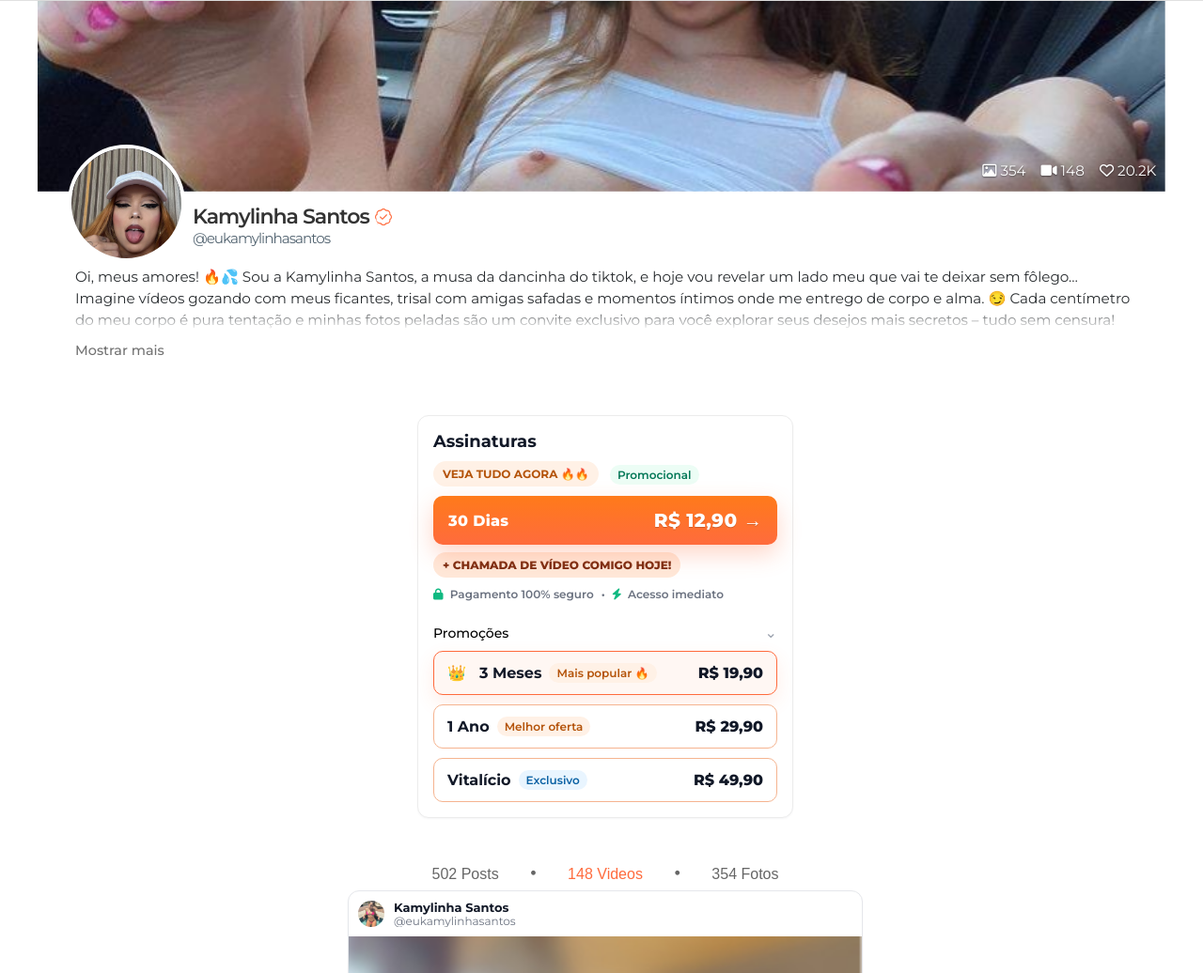
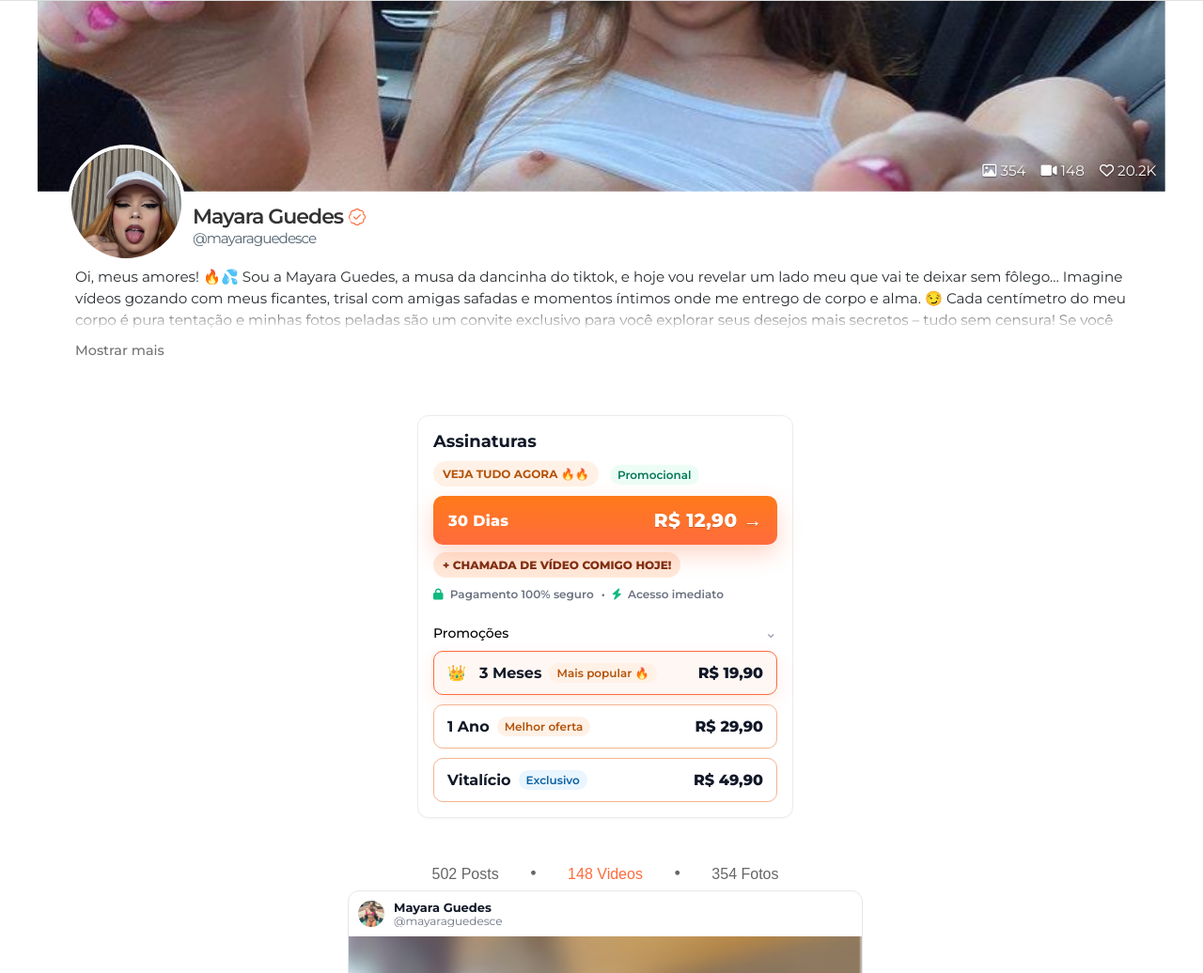
Before and after one commit to porcoburro17/privacymayara, a plain HTML site: page index.html in a window 1280 px wide. Shown: the part 116-1152 px from the top of the page at 94% size. Drawn offline with Linux system fonts and the light colour scheme; grey boxes are pictures that could not be loaded.

Commit message:
Update index.html

```diff
--- a/index.html
+++ b/index.html
@@ -2,7 +2,7 @@
 <html lang="pt-BR">
 
 <head>
-  <title>Privacy | Kamylinha</title>
+  <title>Privacy | Mayara Guedes</title>
   <meta http-equiv="content-type" content="text/html;charset=UTF-8">
   <meta charset="UTF-8">
   <meta name="viewport" content="width=device-width, initial-scale=1.0">
@@ -1278,7 +1278,7 @@
             </div>
             <div class="profile-text">
               <div class="profile-name">
-                Kamylinha Santos
+                Mayara Guedes
                 <span class="verified">
                   <svg xmlns="http://www.w3.org/2000/svg" viewbox="0 0 512 512" width="18" height="18" aria-label="Verificado">
                     <path fill="#ff6b3d" d="M190.6 71.4C203 47.9 227.7 32 256 32s53 15.9 65.4 39.4c3.6 6.8 11.5 10.1 18.8 7.8c25.4-7.8 54.1-1.6 74.1 18.4s26.2 48.7 18.4 74.1c-2.3 7.3 1 15.2 7.8 18.8C464.1 203 480 227.7 480 256s-15.9 53-39.4 65.4c-6.8 3.6-10.1 11.5-7.8 18.8c7.8 25.4 1.6 54.1-18.4 74.1s-48.7 26.2-74.1 18.4c-7.3-2.3-15.2 1-18.8 7.8C309 464.1 284.3 480 256 480s-53-15.9-65.4-39.4c-3.6-6.8-11.5-10.1-18.8-7.8c-25.4 7.8-54.1 1.6-74.1-18.4s-26.2-48.7-18.4 74.1c-2.3-7.3-1-15.2 7.8-18.8C47.9 309 32 284.3 32 256s15.9-53 39.4-65.4c6.8-3.6 10.1-11.5 7.8-18.8c-7.8-25.4-1.6-54.1 18.4-74.1s48.7-26.2 74.1-18.4c7.3 2.3 15.2-1 18.8-7.8zM256 0c-36.1 0-68 18.1-87.1 45.6c-33-6-68.3 3.8-93.9 29.4s-35.3 60.9-29.4 93.9C18.1 188 0 219.9 0 256s18.1 68 45.6 87.1c-6 33 3.8 68.3 29.4 93.9s60.9 35.3 93.9 29.4C188 493.9 219.9 512 256 512s68-18.1 87.1-45.6c33 6 68.3-3.8 93.9-29.4s35.3-60.9 29.4-93.9C493.9 324 512 292.1 512 256s-18.1-68-45.6-87.1c6-33-3.8-68.3-29.4-93.9s-60.9-35.3-93.9-29.4C324 18.1 292.1 0 256 0zM363.3 203.3c6.2-6.2 6.2-16.4 0-22.6s-16.4-6.2-22.6 0L224 297.4l-52.7-52.7c-6.2-6.2-16.4-6.2-22.6 0s-6.2 16.4 0 22.6l64 64c6.2 6.2 16.4 6.2 22.6 0l128-128z">
@@ -1286,7 +1286,7 @@
                   </svg>
                 </span>
               </div>
-              <div class="profile-username">@eukamylinhasantos</div>
+              <div class="profile-username">@mayaraguedesce</div>
             </div>
           </div>
         </div>
@@ -1294,7 +1294,7 @@
         <div class="profile-bio">
           <div class="bio-container">
             <p class="bio-text" id="bioText">
-              Oi, meus amores! 🔥💦 Sou a Kamylinha Santos, a musa da dancinha do tiktok, e hoje vou revelar um lado meu
+              Oi, meus amores! 🔥💦 Sou a Mayara Guedes, a musa da dancinha do tiktok, e hoje vou revelar um lado meu
               que vai te deixar sem fôlego… Imagine vídeos gozando com meus ficantes, trisal com amigas safadas e
               momentos íntimos onde me entrego de corpo e alma. 😏 Cada centímetro do meu corpo é pura tentação e minhas
               fotos peladas são um convite exclusivo para você explorar seus desejos mais secretos – tudo sem censura!
@@ -1340,7 +1340,7 @@
                   </div>
                   <div class="popup-profile-text">
                     <div class="popup-profile-name">
-                      Kamylinha Santos
+                      Mayara Guedes
                       <span class="popup-verified">
                         <svg xmlns="http://www.w3.org/2000/svg" viewbox="0 0 512 512" width="18" height="18" aria-label="Verificado">
                           <path fill="#ff6b3d" d="M190.6 71.4C203 47.9 227.7 32 256 32s53 15.9 65.4 39.4c3.6 6.8 11.5 10.1 18.8 7.8c25.4-7.8 54.1-1.6 74.1 18.4s26.2 48.7 18.4 74.1c-2.3 7.3 1 15.2 7.8 18.8C464.1 203 480 227.7 480 256s-15.9 53-39.4 65.4c-6.8 3.6-10.1 11.5-7.8 18.8c7.8 25.4 1.6 54.1-18.4 74.1s-48.7 26.2-74.1 18.4c-7.3-2.3-15.2 1-18.8 7.8C309 464.1 284.3 480 256 480s-53-15.9-65.4-39.4c-3.6-6.8-11.5-10.1-18.8-7.8c-25.4 7.8-54.1 1.6-74.1-18.4s-26.2-48.7-18.4 74.1c-2.3-7.3-1-15.2 7.8-18.8C47.9 309 32 284.3 32 256s15.9-53 39.4-65.4c6.8-3.6 10.1-11.5 7.8-18.8c-7.8-25.4-1.6-54.1 18.4-74.1s48.7-26.2 74.1-18.4c7.3 2.3 15.2-1 18.8-7.8zM256 0c-36.1 0-68 18.1-87.1 45.6c-33-6-68.3 3.8-93.9 29.4s-35.3 60.9-29.4 93.9C18.1 188 0 219.9 0 256s18.1 68 45.6 87.1c-6 33 3.8 68.3 29.4 93.9s60.9 35.3 93.9 29.4C188 493.9 219.9 512 256 512s68-18.1 87.1-45.6c33 6 68.3-3.8 93.9-29.4s35.3-60.9 29.4-93.9C493.9 324 512 292.1 512 256s-18.1-68-45.6-87.1c6-33-3.8-68.3-29.4-93.9s-60.9-35.3-93.9-29.4C324 18.1 292.1 0 256 0zM363.3 203.3c6.2-6.2 6.2-16.4 0-22.6s-16.4-6.2-22.6 0L224 297.4l-52.7-52.7c-6.2-6.2-16.4-6.2-22.6 0s-6.2 16.4 0 22.6l64 64c6.2 6.2 16.4 6.2 22.6 0l128-128z">
@@ -1348,7 +1348,7 @@
                         </svg>
                       </span>
                     </div>
-                    <div class="popup-profile-username">@eukamylinhasantos</div>
+                    <div class="popup-profile-username">@mayaraguedesce</div>
                   </div>
                 </div>
 
@@ -1375,13 +1375,13 @@
                     <span class="check-icon">
                       <i class="fas fa-check"></i>
                     </span>
-                    <span>Chat ao vivo com a Kamylinha Santos</span>
+                    <span>Chat ao vivo com a Mayara Guedes</span>
                   </div>
                   <div class="verification-item">
                     <span class="check-icon">
                       <i class="fas fa-check"></i>
                     </span>
-                    <span>Video chamada com a Kamylinha Santos</span>
+                    <span>Video chamada com a Mayara Guedes</span>
                   </div>
                   <div class="verification-item">
                     <span class="check-icon">
@@ -1502,8 +1502,8 @@
                 <header class="feed-header">
                   <img class="feed-avatar" src="images/perfil1.png" alt="Avatar da Kamylinha Santos" loading="lazy" decoding="async">
                   <div class="feed-head-text">
-                    <div class="feed-name">Kamylinha Santos</div>
-                    <div class="feed-handle">@eukamylinhasantos</div>
+                    <div class="feed-name">Mayara Guedes</div>
+                    <div class="feed-handle">@mayaraguedesce</div>
                   </div>
                 </header>
                 <div class="feed-media">
@@ -1526,8 +1526,8 @@
                 <header class="feed-header">
                   <img class="feed-avatar" src="images/perfil1.png" alt="Avatar da Kamylinha Santos" loading="lazy" decoding="async">
                   <div class="feed-head-text">
-                    <div class="feed-name">Kamylinha Santos</div>
-                    <div class="feed-handle">@eukamylinhasantos</div>
+                    <div class="feed-name">Mayara Guedes</div>
+                    <div class="feed-handle">@mayaraguedesce</div>
                   </div>
                 </header>
                 <div class="feed-media">
@@ -1550,8 +1550,8 @@
                 <header class="feed-header">
                   <img class="feed-avatar" src="images/perfil1.png" alt="Avatar da Kamylinha Santos" loading="lazy" decoding="async">
                   <div class="feed-head-text">
-                    <div class="feed-name">Kamylinha Santos</div>
-                    <div class="feed-handle">@eukamylinhasantos</div>
+                    <div class="feed-name">Mayara Guedes</div>
+                    <div class="feed-handle">@mayaraguedesce</div>
                   </div>
                 </header>
                 <div class="feed-media">
```
